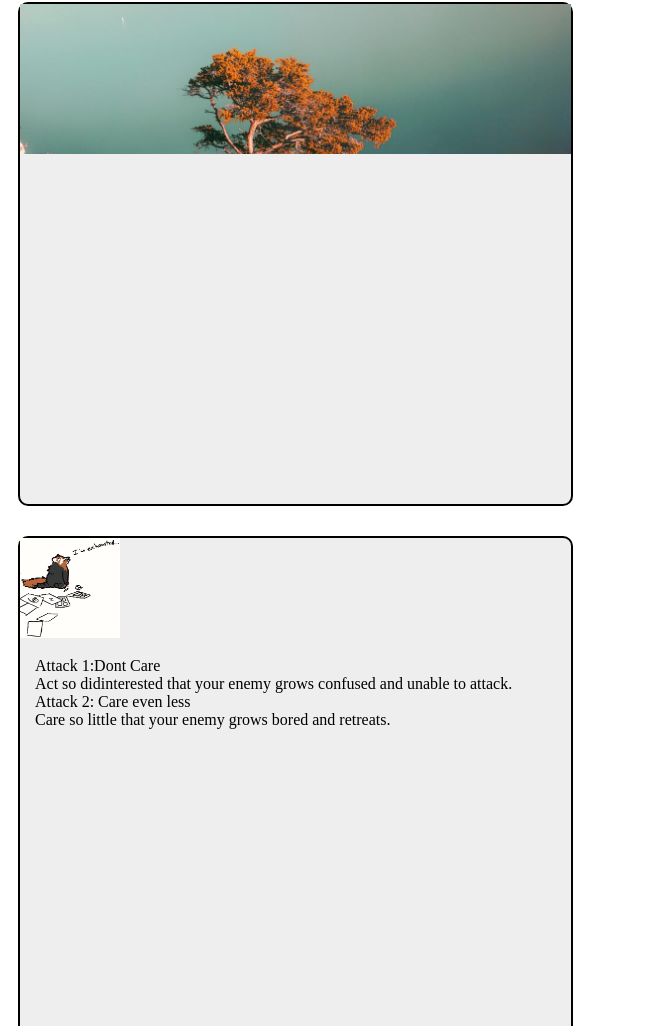
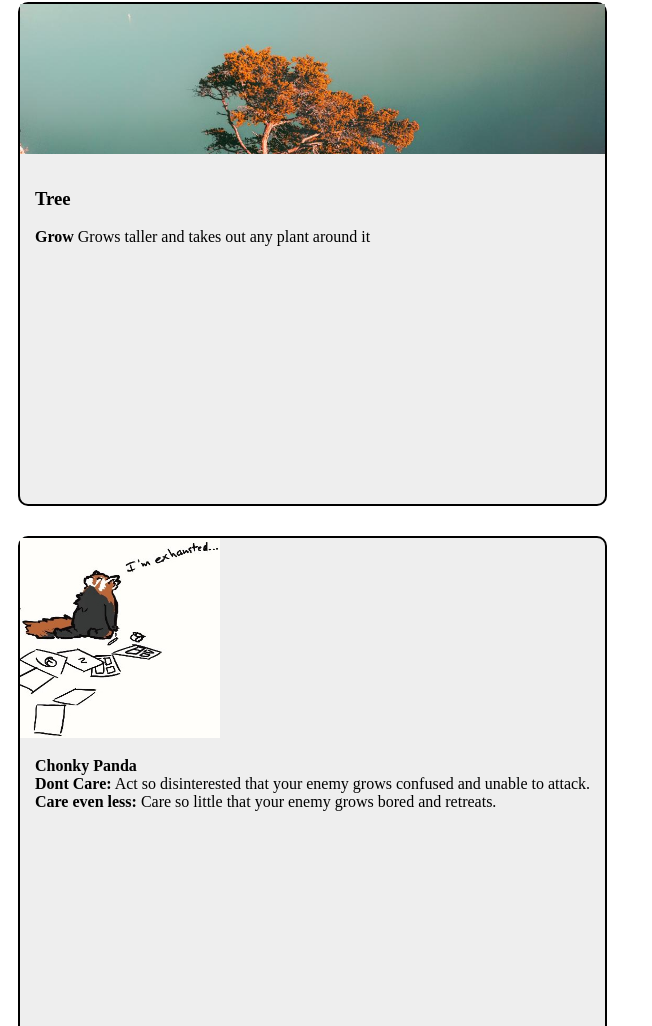
Before and after one commit to washedAwayTrolls/cards, a plain HTML site: page index.html in a window 1280 px wide. Shown: the part 1104-2130 px from the top of the page, without its empty margins (0-652 px from the left). Drawn offline with Linux system fonts and the light colour scheme.

Commit message:
Updated page

```diff
--- a/index.html
+++ b/index.html
@@ -38,22 +38,25 @@
 
       </div>
       <div class="content">
-
+        <h3>Tree</h3>
+        <p><strong>Grow </strong>Grows taller and takes out any plant around it</p>
       </div>
     </div>
 
     <div class="card" id="tim">
-      <div class="image">
-          <img src="panda.jpeg" width="100px" height="100px" />
+        <div class="timage">
+            <img src="panda.jpeg"  width="200px" height="200px" />
         </div>
         <div class="content">
-          Attack 1:Dont Care
+            <div><strong>Chonky Panda</strong></div>
+
+
             <div>
-              Act so didinterested that your enemy grows confused and unable to attack.
+                <strong>Dont Care:</strong> Act so disinterested that your enemy grows confused and unable to attack.
             </div>
-          Attack 2: Care even less
+
             <div>
-              Care so little that your enemy grows bored and retreats.
+                <strong>Care even less:</strong> Care so little that your enemy grows bored and retreats.
             </div>
         </div>
     </div>
```
Lines whose indentation alone changed are shown as unchanged.
